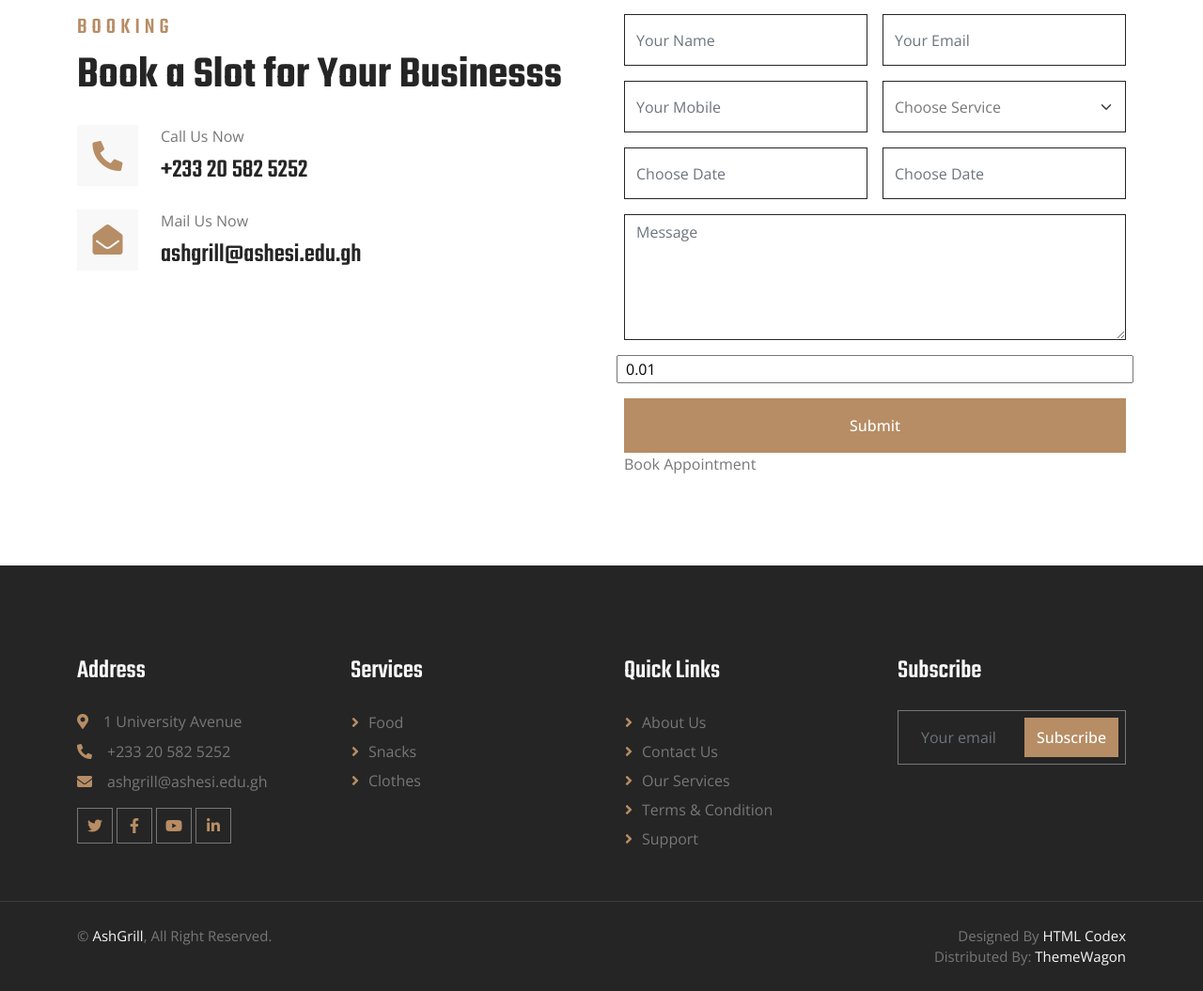
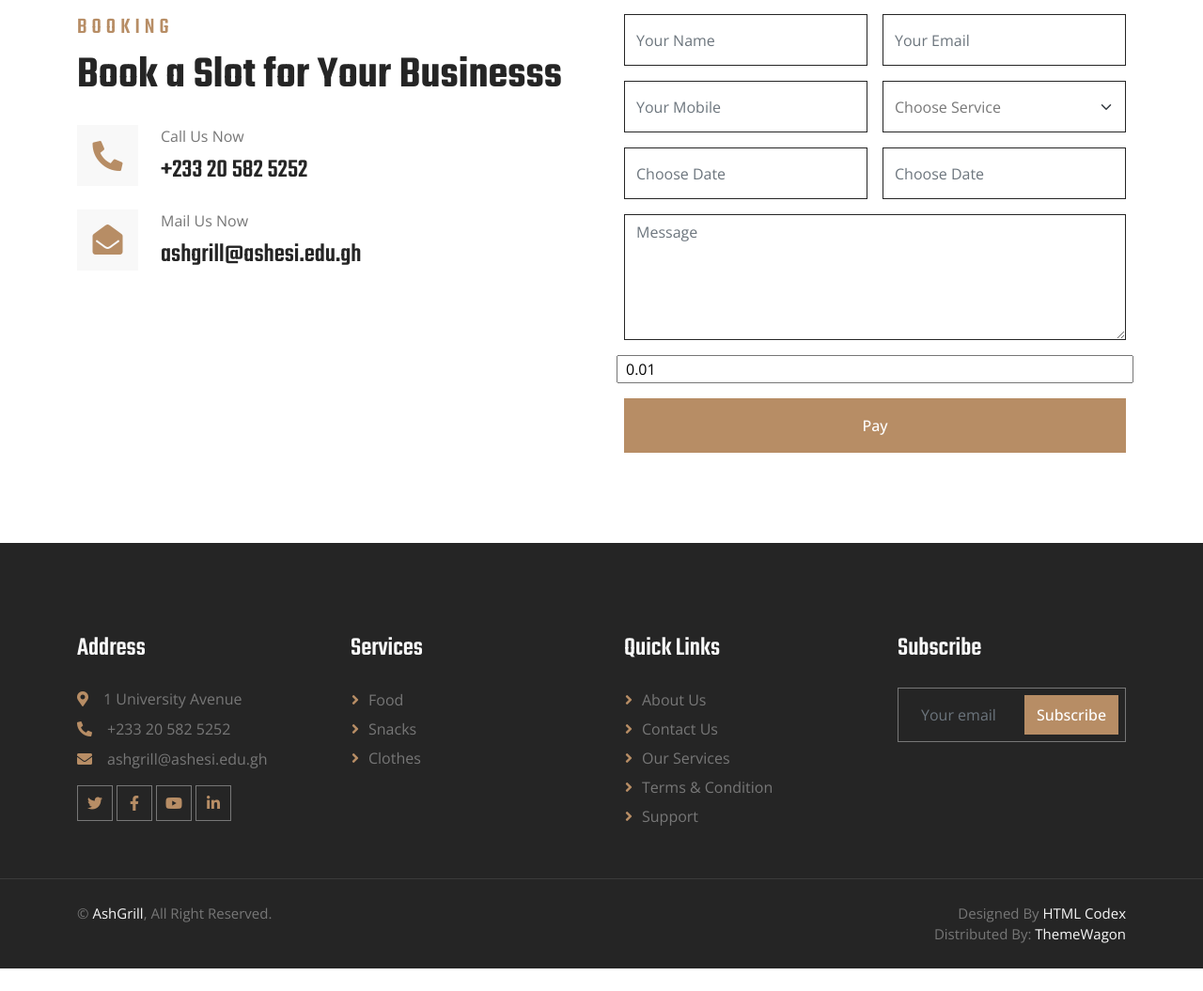
Before and after one commit to 678Elaine/Ashgrillteam, a PHP site: page /booking.php in a window 1280 px wide. Shown: the part 517-1572 px from the top of the page at 94% size. After the commit the page ends 1548 px from the top, so only its background shows below. Run offline with PHP 8.4, Linux system fonts and the light colour scheme; some libraries are stand-ins or nearby versions.

Commit message:
Update booking.php

```diff
--- a/booking.php
+++ b/booking.php
@@ -188,7 +188,7 @@
 
                         <input type="payment" name="payment" placeholder="Payment" id="amount" value="0.01" required></br>
                         <div class="col-12">
-                            <input class="btn btn-primary w-100 py-3" type="submit" onclick="payWithPaystack()">Book Appointment</input>
+                            <input class="btn btn-primary w-100 py-3" type="submit" value="Pay" onclick="payWithPaystack()">
                         </div>
 
 
```
